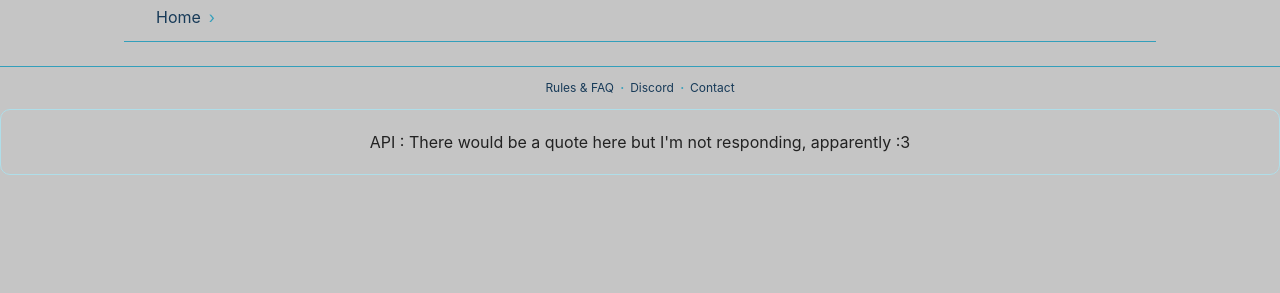
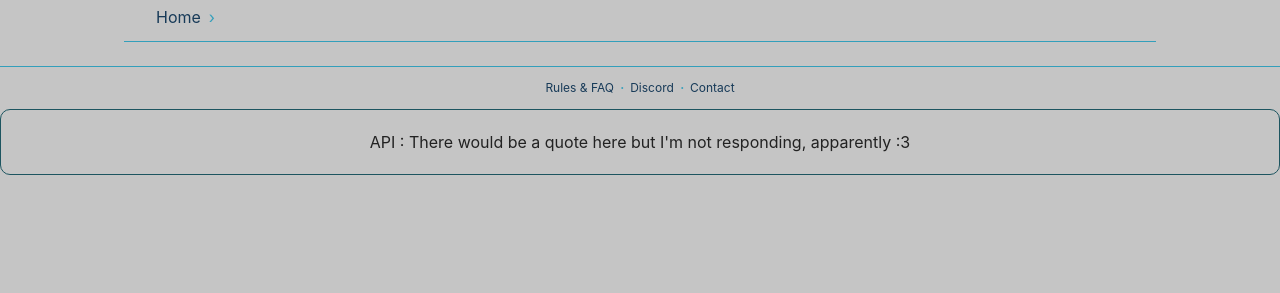
Before and after one commit to iMarkeh/timesbus.org, a Django app: template busstops/templates/page.html in a window 1280 px wide. Shown: the part 63-356 px from the top of the page. Run offline with Django 4.2, Linux system fonts and the light colour scheme; the template is opened without the code that fills it, so the values that code supplies are empty; style sheets or scripts are compiled from the project's sources; some web fonts are replaced; grey boxes are pictures that could not be loaded.

Commit message:
DVLA fonts, reg tweaks

```diff
--- a/busstops/templates/jinja2/page.html
+++ b/busstops/templates/jinja2/page.html
@@ -84,7 +84,7 @@
         <li><a href="/privacy">Privacy policy</a></li>
         {% if ad %}<li><a href="javascript:window.__tcfapi('displayConsentUi',2,function(){})">Privacy settings</a></li>{% endif %}
     </ul>
-    <div class="motd" style="margin-bottom: 20px; border-radius: 10px; border: 1px solid #afdee9; padding: 20px; box-sizing: border-box;">
+    <div class="motd" style="margin-bottom: 20px; border-radius: 10px; border: 1px solid #1d5560; padding: 20px; box-sizing: border-box;">
     	{% include "motd_partial.html" %}
     </div>
 <script type='text/javascript' src='https://storage.ko-fi.com/cdn/widget/Widget_2.js'></script>
--- a/busstops/templates/page.html
+++ b/busstops/templates/page.html
@@ -119,7 +119,7 @@
         <!--<li><a href="/data">Data sources</a></li>
 	<li><a href="/privacy">Privacy policy</a></li>-->
     </ul>
-    <div class="motd" style="margin-bottom: 20px; border-radius: 10px; border: 1px solid #afdee9; padding: 20px; box-sizing: border-box;">
+    <div class="motd" style="margin-bottom: 20px; border-radius: 10px; border: 1px solid #1d5560; padding: 20px; box-sizing: border-box;">
     	{% include "motd_partial.html" %}
     </div>
 <script type='text/javascript' src='https://storage.ko-fi.com/cdn/widget/Widget_2.js'></script>
--- a/frontend/css/_base.scss
+++ b/frontend/css/_base.scss
@@ -1,4 +1,11 @@
 @charset "UTF-8";
+    @font-face{
+        font-family:"DVLA-VRM-Regular";
+        font-weight:normal;
+        font-style:normal;
+        src: url(https://cdn.transportthing.uk/DVLA-VRM-ea424d81e1dc91a8d11e.woff) format("woff"),
+        url(https://cdn.transportthing.uk/DVLA-VRM-c09fdcf7fa6f0f3a0124.woff2) format("woff2"),
+    }
 
     @font-face {
         font-family: 'Mark Pro';
@@ -316,7 +323,7 @@ h1 {
 }
 
 .reg {
-    font-family: "Charles Wright";
+    font-family: "DVLA-VRM-Regular";
     text-align: center;
     color: var(--text-color);
     font-weight: normal;
@@ -324,9 +331,11 @@ h1 {
 
 h1 .reg {
     border: 1px solid var(--border-color);
-    padding: 8px 6px 2px;
-    border-radius: 2px;
-    font-size: 24px;
+    background-color: #ffd307;
+    border-radius: 7px;
+    padding: 8px 6px 8px;
+    font-size: 30px;
+    color: black;
 }
 
 h2 {
```
